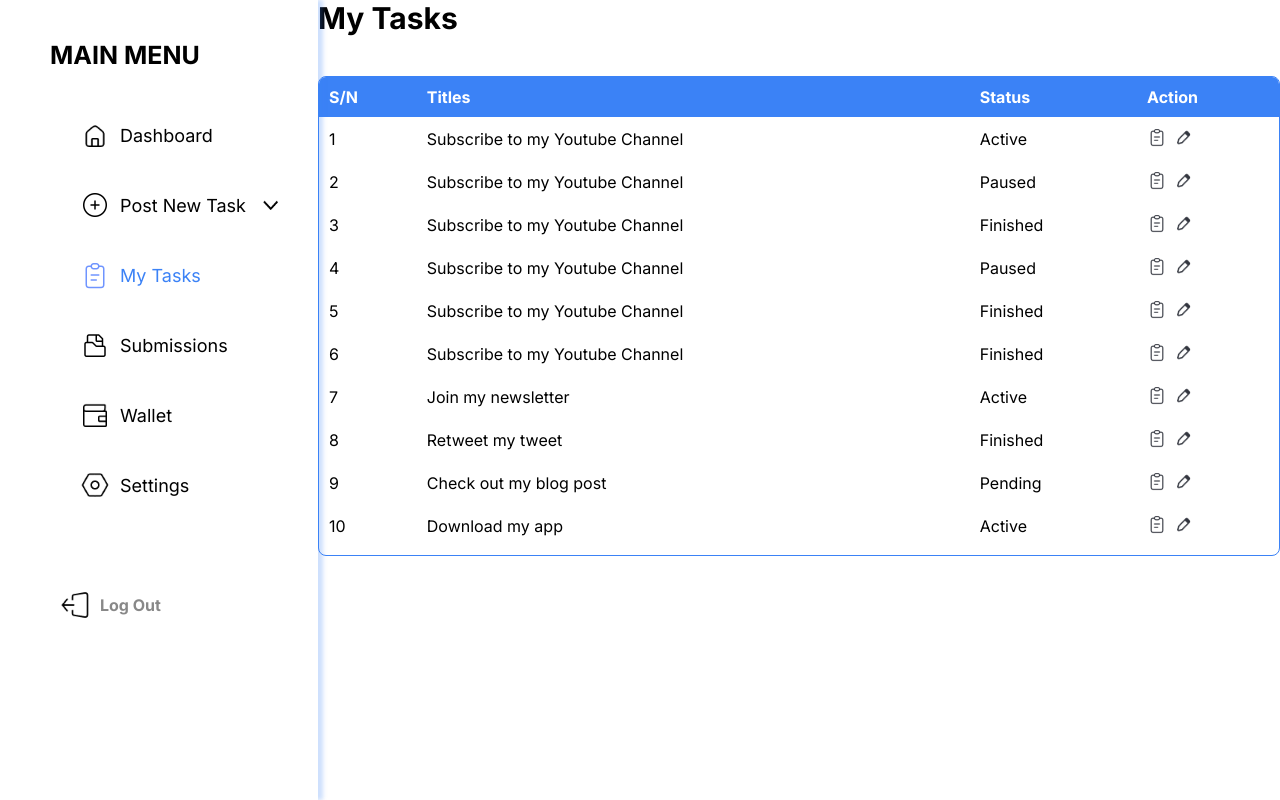
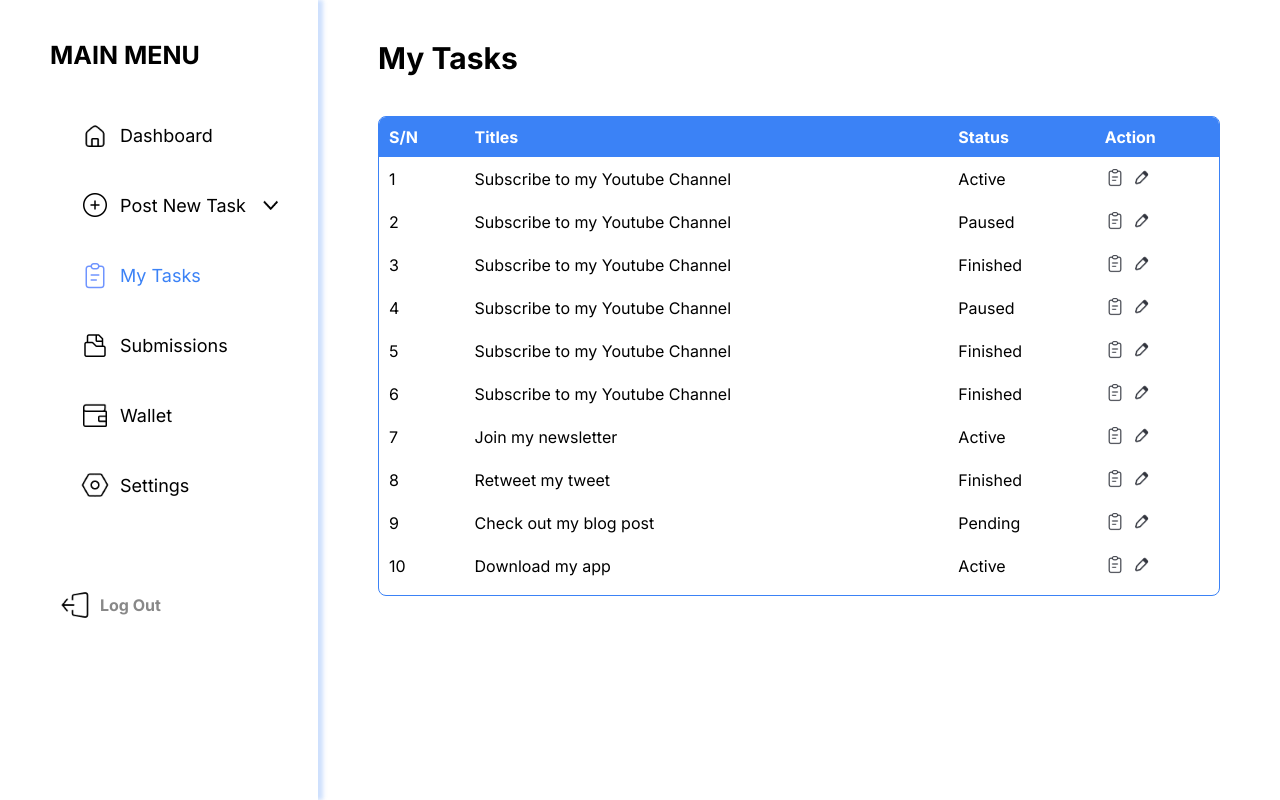
Before and after one commit to Elviscious/TaskHub, a Next.js app: page /ownerdashboard/MyTask in a window 1280 px wide. Built offline with nearby package versions, Linux system fonts and the light colour scheme.

Commit message:
mytask padding

```diff
--- a/app/ownerdashboard/MyTask/page.js
+++ b/app/ownerdashboard/MyTask/page.js
@@ -41,7 +41,7 @@ export default function MyTask(){
  ]);
 
   return(
-  <div >
+  <div className={styles.container}>
     <h1>My Tasks</h1>
 
       {/* <p style={{color: 'green'}}>my name</p> */}
--- a/app/ownerdashboard/MyTask/page.module.css
+++ b/app/ownerdashboard/MyTask/page.module.css
@@ -1,3 +1,7 @@
+.container{
+    padding: 40px 60px;
+}
+
 .tableContainer{
     /* padding: 20px; */
     /* border-radius: 20px; */
```
